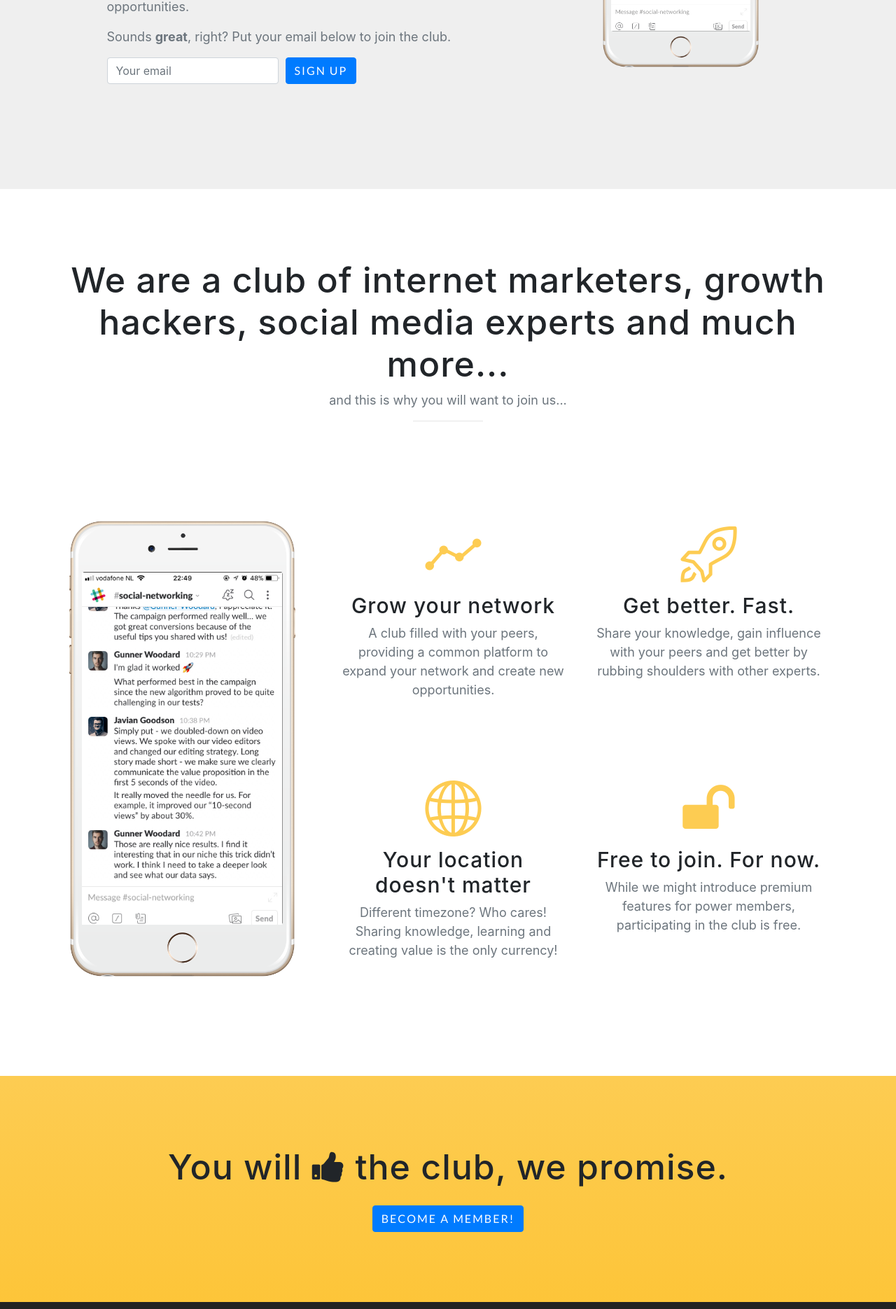
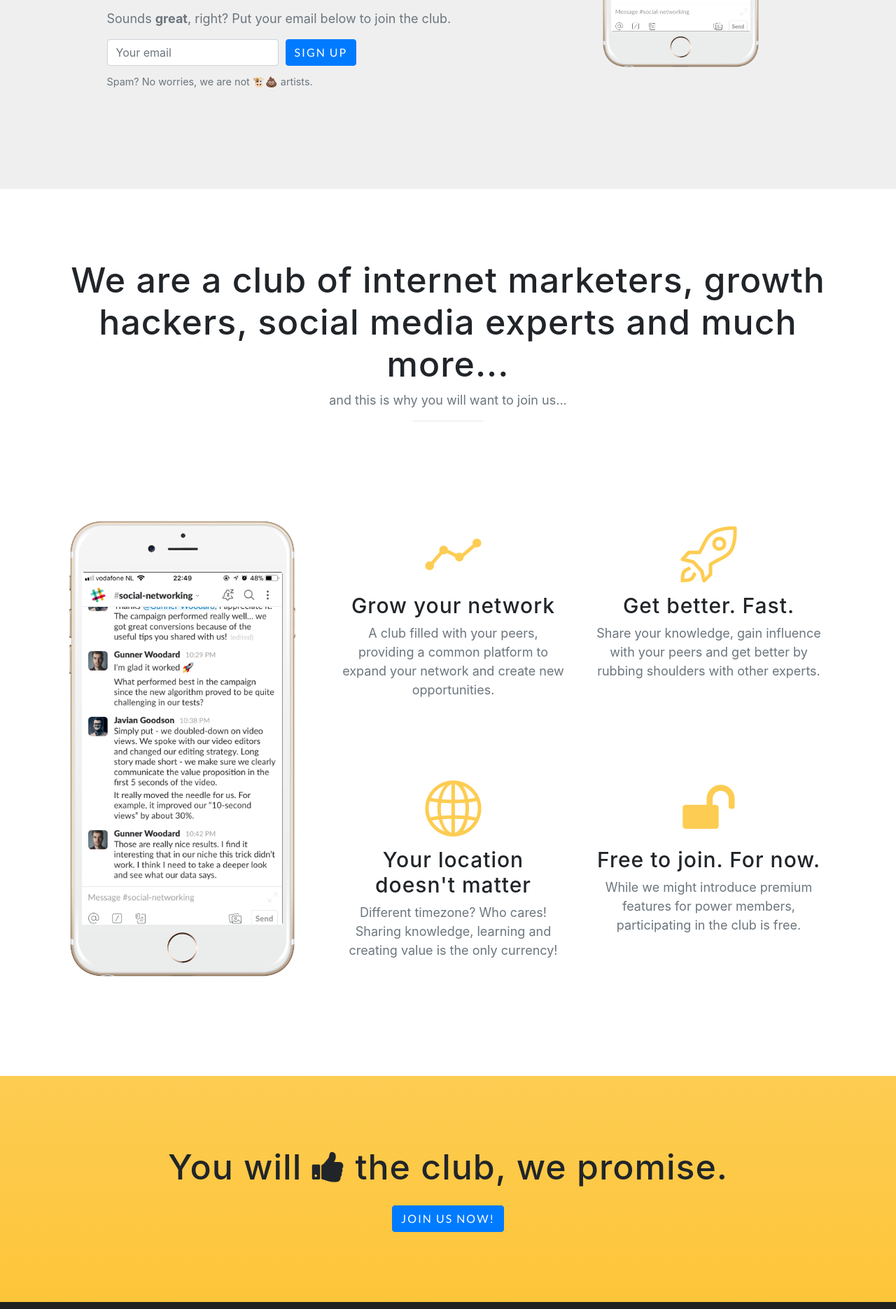
Before and after one commit to fteem/boost.chat, a website with bundled scripts: page index.html in a window 1280 px wide. Shown: the part 530-2400 px from the top of the page at 70% size. Built offline with nearby package versions, Linux system fonts and the light colour scheme; a web font is replaced by a local one.

Commit message:
Fix some links

```diff
--- a/index.html
+++ b/index.html
@@ -43,7 +43,7 @@
                 Sounds <b>great</b>, right? Put your email below to join the club.
               </p>
 
-              <form action="https://tinyletter.com/boostchat" method="post" target="_blank">
+              <form action="https://tinyletter.com/boostchat" method="post" target="_blank" class="mb-2">
                 <div class='form-row'>
                   <div class='col'>
                     <input type="text" class="form-control" name='email' id='tlemail' aria-describedby="emailHelp" placeholder="Your email">
@@ -54,6 +54,10 @@
                   </div>
                 </div>
               </form>
+
+              <p class="text-muted">
+                <small>Spam? No worries, we are not 🐮💩 artists.</small>
+              </p>
             </div>
           </div>
           <div class="col-lg-5 my-auto">
@@ -153,7 +157,7 @@
           <i class="fa fa-thumbs-up"></i>
           the club, we promise.
         </h2>
-        <a href="https://boostchat.typeform.com/to/KhnYVg" class="btn btn-primary btn-xl js-scroll-trigger">Become a member!</a>
+        <a href="#page-top" class="btn btn-primary btn-xl js-scroll-trigger">Join us now!</a>
       </div>
     </section>
 
```
